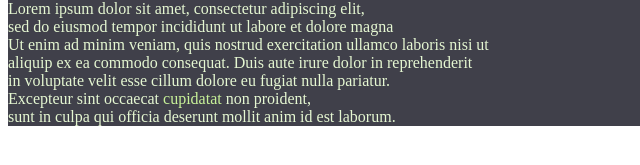
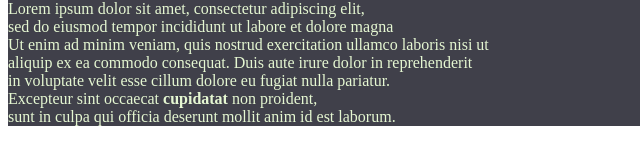
Before and after one commit to angelina-silva/entra21-angelina, a plain HTML site: page exercicio5.html in a window 1280 px wide. Shown: the part 357-522 px from the top of the page, 0-640 px from the left. Drawn offline with Linux system fonts and the light colour scheme.

Commit message:
exercicios index

```diff
--- a/exercicio5.html
+++ b/exercicio5.html
@@ -15,7 +15,7 @@
         Ut enim ad minim veniam, quis nostrud exercitation ullamco laboris nisi ut <br>
         aliquip ex ea commodo consequat. Duis aute irure dolor in reprehenderit <br>
         in voluptate velit esse cillum dolore eu fugiat nulla pariatur. <br>
-        Excepteur sint occaecat <span class="cor" <strong>cupidatat</strong></span>  non proident, <br>
+        Excepteur sint occaecat <span class="cor"> <strong></span> cupidatat </span> </strong> non proident, <br>
         sunt in culpa qui officia deserunt mollit anim id est laborum. <br>
     </p>
 </body>
```
